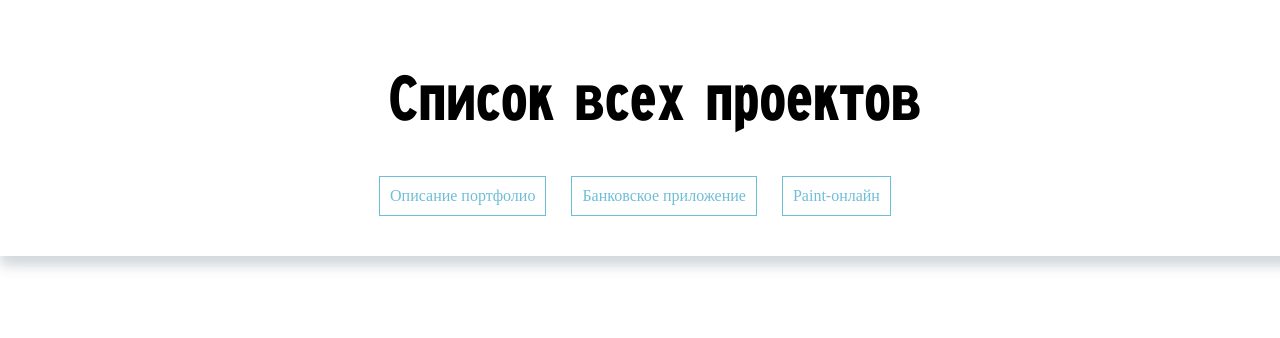
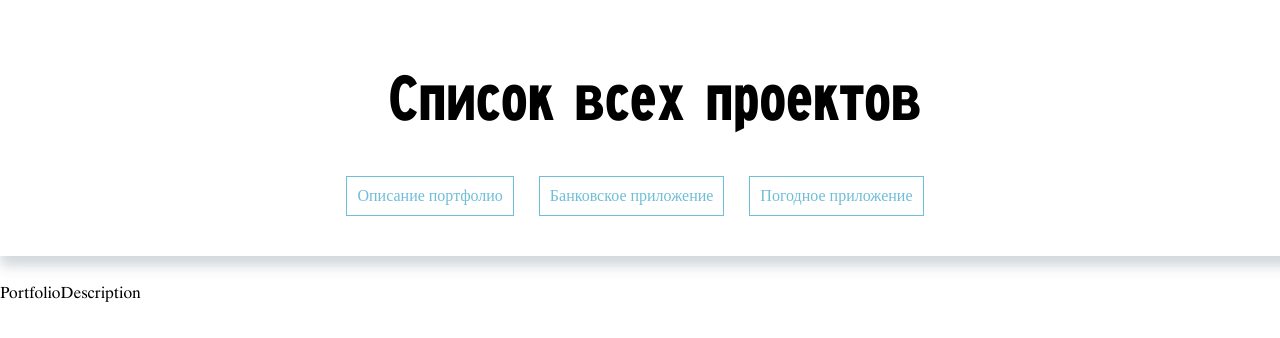
Before and after one commit to amirganizhev/Portfolio, a React (Create React App) app: page /portfolioDescription in a window 1280 px wide. Shown: the top 338 px of the page. Built offline with nearby package versions, Linux system fonts and the light colour scheme; a web font is replaced by a local one.

Commit message:
начал делать роутинг для меню списка проектов

```diff
--- a/package.json
+++ b/package.json
@@ -8,6 +8,7 @@
     "@testing-library/user-event": "^12.8.3",
     "react": "^17.0.2",
     "react-dom": "^17.0.2",
+    "react-router-dom": "^5.3.0",
     "react-scripts": "4.0.3",
     "react-transition-group": "^4.4.2",
     "web-vitals": "^1.1.2"
--- a/src/components/ProjectListMenu.jsx
+++ b/src/components/ProjectListMenu.jsx
@@ -4,9 +4,15 @@ import classes from './styles/ProjectListMenu.module.css';
 import Anchor from './UI/anchor/Anchor';
 import Heading1 from './UI/headlines/Heading1';
 
+import PortfolioDescription from '../pages/PortfolioDescription';
+import BankingApp from '../pages/BankingApp';
+
+import {BrowserRouter, Route, Link, Switch, Redirect} from 'react-router-dom';
+
 const ProjectListMenu = (props) => {
 
   return (
+    <BrowserRouter>
       <div className={classes.projectListMenu}>
         <div className={classes.projectListHeader}>
           <Heading1>Список всех проектов</Heading1>
@@ -14,9 +20,16 @@ const ProjectListMenu = (props) => {
         <div className={classes.linksProjects}>
           <a><Anchor>Описание портфолио</Anchor></a>
           <a><Anchor>Банковское приложение</Anchor></a>
-        <a><Anchor>Paint-онлайн</Anchor></a>
+          <a><Anchor>Погодное приложение</Anchor></a>
         </div>
       </div>
+      <Route path="/portfolioDescription">
+        <PortfolioDescription/>
+      </Route>
+      <Route path="/bankingApp">
+        <BankingApp/>
+      </Route>
+    </BrowserRouter>
   )
 
 }
--- /dev/null
+++ b/src/pages/BankingApp.jsx
@@ -0,0 +1,15 @@
+import React from 'react';
+
+import NormalText from '../components/UI/texts/NormalText'
+
+const BankingApp = () => {
+
+  return (
+    <div>
+      <NormalText>BankingApp</NormalText>
+    </div>
+  )
+
+}
+
+export default BankingApp;
--- /dev/null
+++ b/src/pages/PortfolioDescription.jsx
@@ -0,0 +1,15 @@
+import React from 'react';
+
+import NormalText from '../components/UI/texts/NormalText'
+
+const PortfolioDescription = () => {
+
+  return (
+    <div>
+      <NormalText>PortfolioDescription</NormalText>
+    </div>
+  )
+
+}
+
+export default PortfolioDescription;
```
Also changed, not shown: src/components/AppRouter.jsx (added), 2 other files (tests, documents, lock files or other folders). Lines whose indentation alone changed are shown as unchanged.
